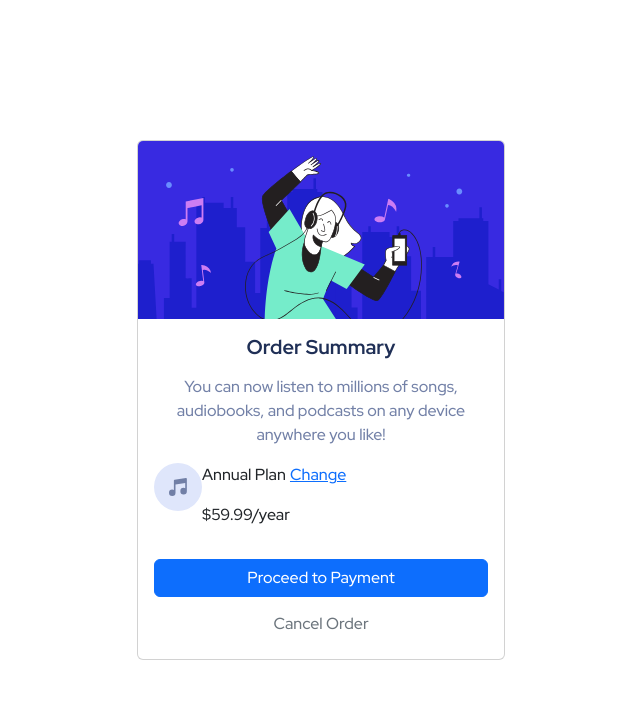
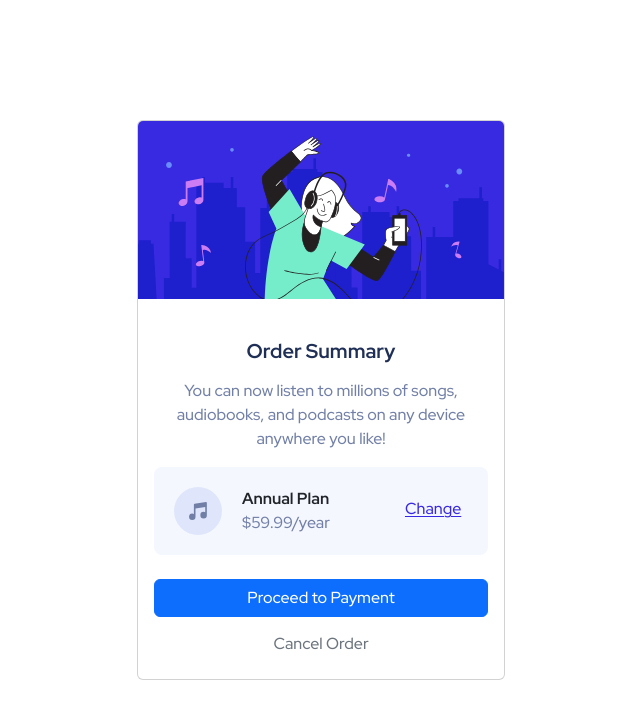
Before and after one commit to Abaljerind/order-summary-component, a plain HTML site: page index.html in a window 1280 px wide. Shown: the whole page, without its empty margins (319-959 px from the left). Drawn offline with nearby package versions, Linux system fonts and the light colour scheme.

Commit message:
add style to div .plans

```diff
--- a/css/app.css
+++ b/css/app.css
@@ -17,3 +17,30 @@ section .card .card-body h5 {
 section .card .card-body p.card-text {
   color: hsl(224, 23%, 55%);
 }
+
+section .card .card-body .plans {
+  background-color: hsl(225, 100%, 98%);
+}
+
+section .card .card-body .plans svg {
+  margin: 20px;
+}
+
+section .card .card-body .plans .flex-column .annual-plan {
+  margin-top: 20px;
+  margin-bottom: 0px;
+  font-weight: 700;
+}
+
+section .card .card-body .plans .flex-column .price {
+  color: hsl(224, 23%, 55%);
+}
+
+section .card .card-body .plans .flex-row {
+  margin-top: 30px;
+  margin-left: 75px;
+}
+
+section .card .card-body .plans .flex-row a.link {
+  color: hsl(245, 75%, 52%);
+}
--- a/index.html
+++ b/index.html
@@ -30,10 +30,10 @@
       <div class="card" style="width: 23rem">
         <img src="images/illustration-hero.svg" class="card-img-top" alt="An Illustration of a Woman Listening Music" />
         <div class="card-body">
-          <h5 class="card-title text-center mb-3">Order Summary</h5>
+          <h5 class="card-title text-center mt-4 mb-3">Order Summary</h5>
           <p class="card-text text-center">You can now listen to millions of songs, audiobooks, and podcasts on any device anywhere you like!</p>
 
-          <div class="plans d-flex flex-row mb-3">
+          <div class="plans d-flex flex-row mb-3 rounded-3 mb-4">
             <div>
               <svg xmlns="http://www.w3.org/2000/svg" width="48" height="48">
                 <g fill="none" fill-rule="evenodd">
@@ -47,10 +47,12 @@
               </svg>
             </div>
             <div class="flex-column">
-              <div><p>Annual Plan</p></div>
+              <div><p class="annual-plan">Annual Plan</p></div>
               <div><p class="price">$59.99/year</p></div>
             </div>
-            <div><a href="#">Change</a></div>
+            <div class="flex-row">
+              <a href="#" class="link link-offset-1">Change</a>
+            </div>
           </div>
 
           <div class="d-grid gap-2 col-md-6 col-lg-12 mt-3 mx-auto">
```
